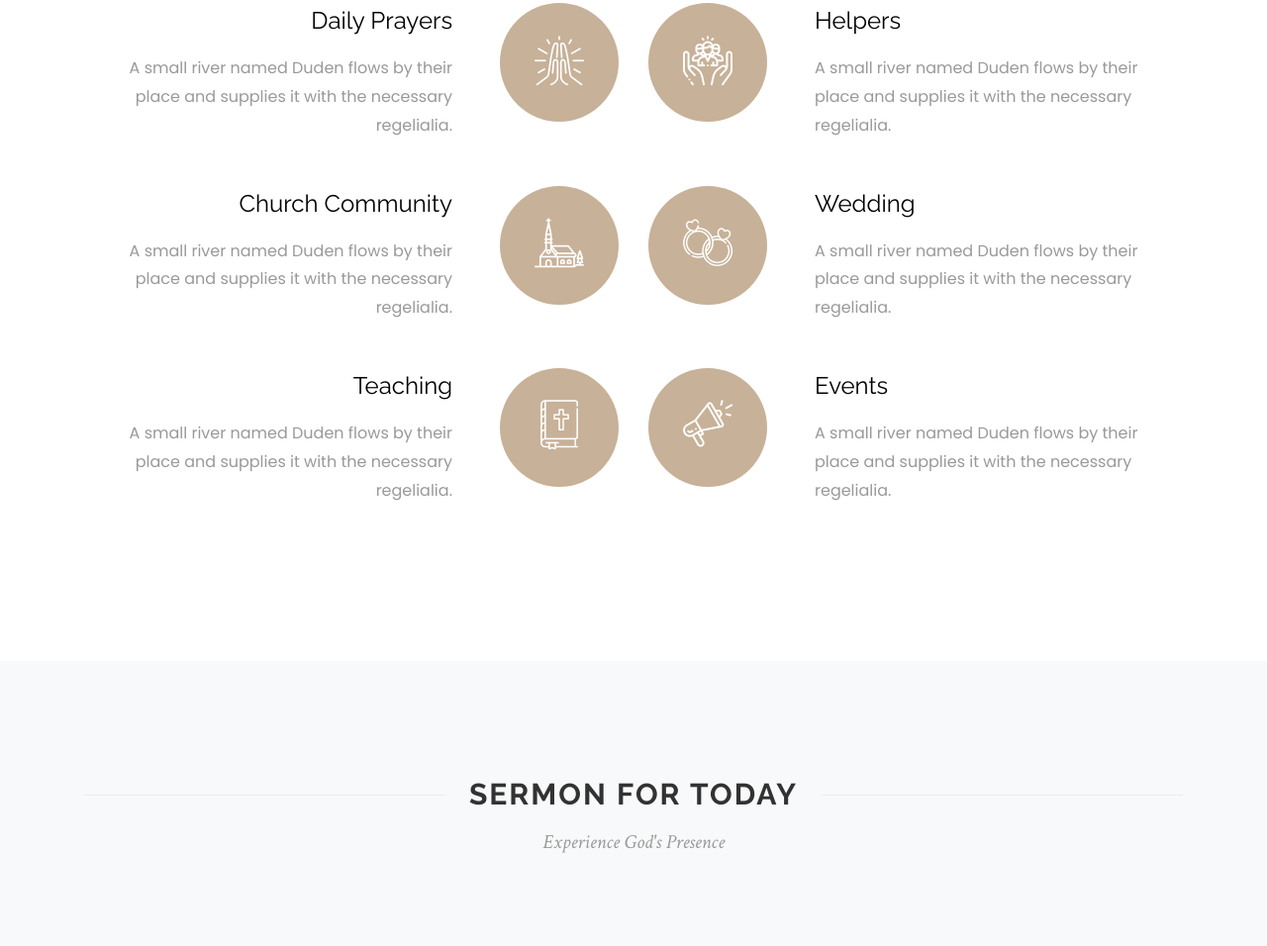
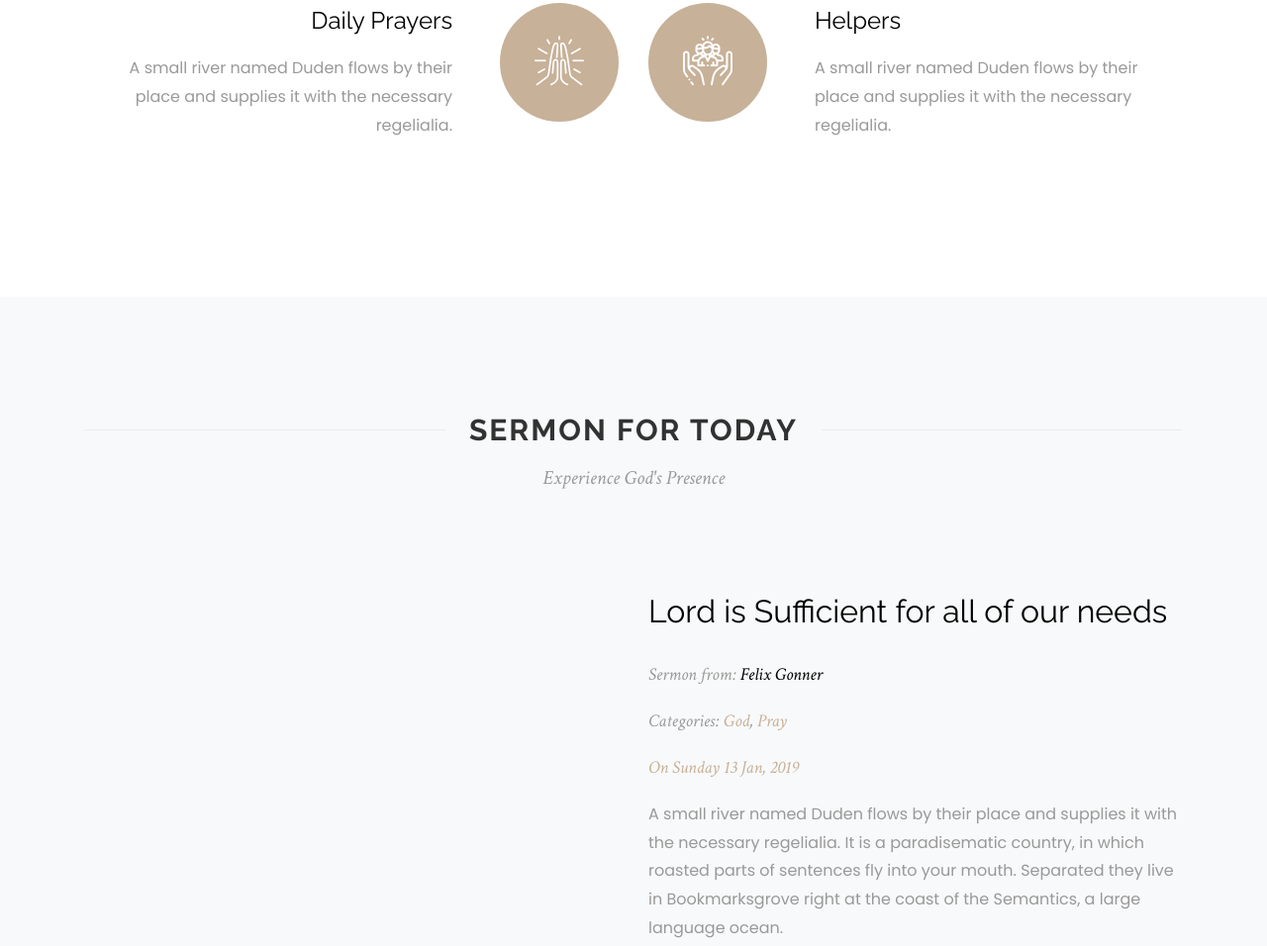
Before and after one commit to Mykol5/testsiterun, a plain HTML site: page index.html in a window 1280 px wide. Shown: the part 1582-2538 px from the top of the page at 99% size. Drawn offline with nearby package versions, Linux system fonts and the light colour scheme; some packages are replaced by stand-ins of ours; no server answers.

Commit message:
homepage commit

```diff
--- a/index.html
+++ b/index.html
@@ -116,20 +116,20 @@
 <p>A small river named Duden flows by their place and supplies it with the necessary regelialia.</p>
 </div>
 </div>
-<div class="d-flex services ftco-animate text-lg-right">
+<!--<div class="d-flex services ftco-animate text-lg-right">
 <div class="icon order-lg-last d-flex align-items-center justify-content-center"><span class="flaticon-church"></span></div>
 <div class="media-body pr-lg-5">
 <h3 class="heading mb-3">Church Community</h3>
 <p>A small river named Duden flows by their place and supplies it with the necessary regelialia.</p>
 </div>
-</div>
-<div class="d-flex services ftco-animate text-lg-right">
+</div>-->
+<!--<div class="d-flex services ftco-animate text-lg-right">
 <div class="icon order-lg-last d-flex align-items-center justify-content-center"><span class="flaticon-bible"></span></div>
 <div class="media-body pr-lg-5">
 <h3 class="heading mb-3">Teaching</h3>
 <p>A small river named Duden flows by their place and supplies it with the necessary regelialia.</p>
 </div>
-</div>
+</div>-->
 </div>
 <div class="col-lg-6">
 <div class="d-flex services ftco-animate text-lg-left">
@@ -139,21 +139,21 @@
 <p>A small river named Duden flows by their place and supplies it with the necessary regelialia.</p>
 </div>
 </div>
-<div class="d-flex services ftco-animate text-lg-left">
+<!--<div class="d-flex services ftco-animate text-lg-left">
 <div class="icon d-flex align-items-center justify-content-center"><span class="flaticon-rings"></span></div>
 <div class="media-body pl-lg-5">
 <h3 class="heading mb-3">Wedding</h3>
 <p>A small river named Duden flows by their place and supplies it with the necessary regelialia.</p>
 </div>
-</div>
-<div class="d-flex services ftco-animate text-lg-left">
+</div>-->
+<!--<div class="d-flex services ftco-animate text-lg-left">
 <div class="icon d-flex align-items-center justify-content-center"><span class="flaticon-promotion"></span></div>
 <div class="media-body pl-lg-5">
 <h3 class="heading mb-3">Events</h3>
 <p>A small river named Duden flows by their place and supplies it with the necessary regelialia.</p>
 </div>
 </div>
-</div>
+</div>-->
 </div>
 </div>
 </section>
@@ -426,7 +426,7 @@
 </div>
 </div>
 </section>
-<section class="ftco-section bg-light">
+<!--<section class="ftco-section bg-light">
 <div class="container">
 <div class="row justify-content-center mb-5 pb-3">
 <div class="col-md-12 text-center heading-section heading-section-light ftco-animate">
@@ -529,7 +529,7 @@
 </div>
 </div>
 </div>
-</section>
+</section>-->
 <section class="ftco-section ftco-section-parallax bg-secondary ftco-no-pb">
 <div class="parallax-img d-flex align-items-center">
 <div class="container">
```
